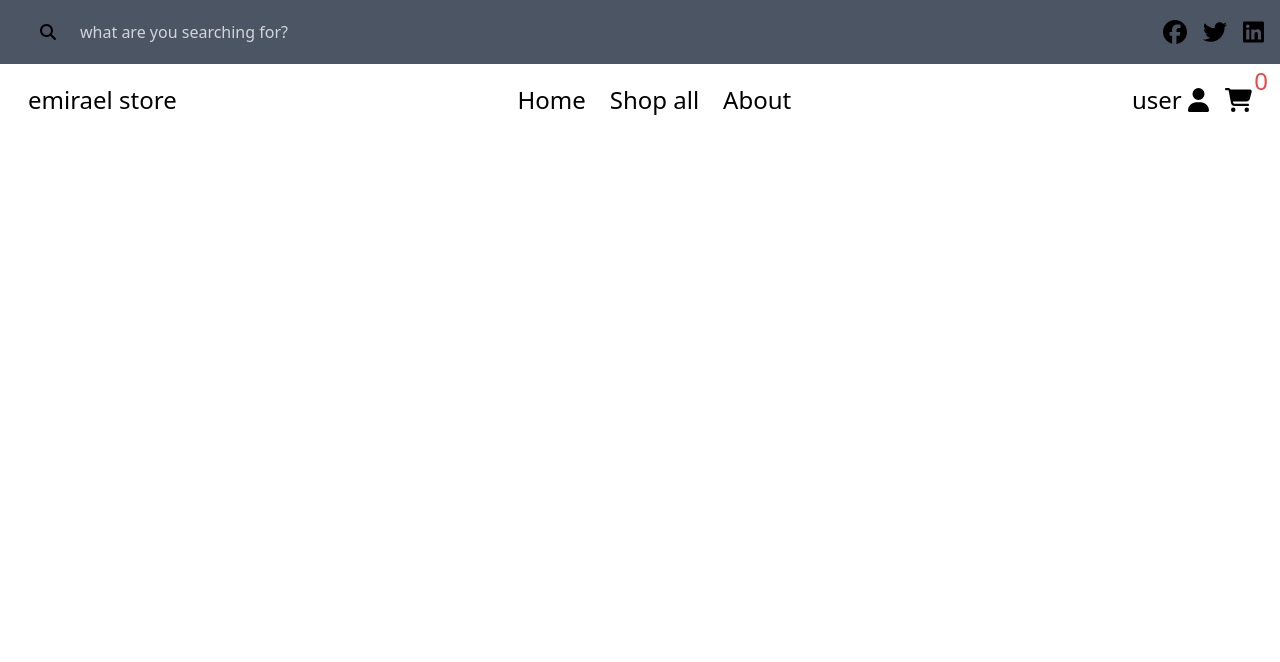
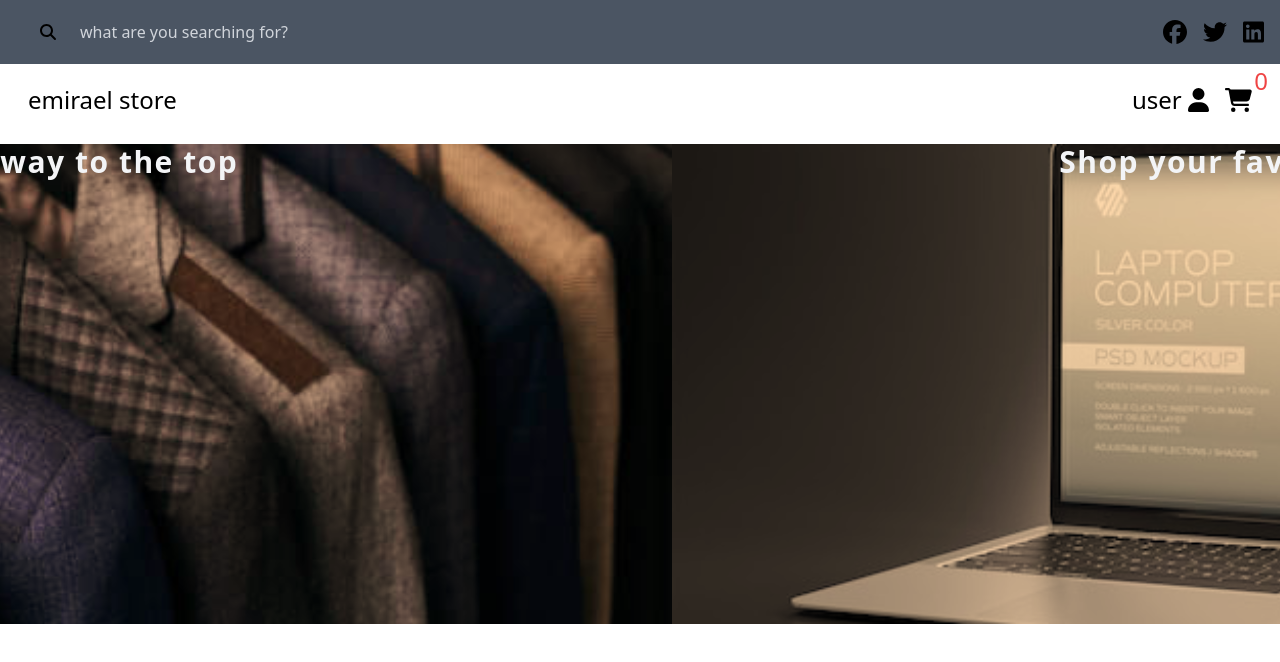
Before and after one commit to Emiraell/ecommerce_web_store, a React (Vite) app: page / in a window 1280 px wide. Shown: the top 662 px of the page. Built offline with nearby package versions, Linux system fonts and the light colour scheme.

Commit message:
add: slider

```diff
--- a/package.json
+++ b/package.json
@@ -27,11 +27,13 @@
     "react-router-dom": "^6.22.3",
     "react-slick": "^0.30.2",
     "redux-persist": "^6.0.0",
+    "slick-carousel": "^1.8.1",
     "yup": "^1.4.0"
   },
   "devDependencies": {
     "@types/react": "^18.2.37",
     "@types/react-dom": "^18.2.15",
+    "@types/react-slick": "^0.23.13",
     "@typescript-eslint/eslint-plugin": "^6.10.0",
     "@typescript-eslint/parser": "^6.10.0",
     "@vitejs/plugin-react": "^4.2.0",
--- a/src/components/Carousel.tsx
+++ /dev/null
@@ -1,28 +0,0 @@
-import cloth from "../assets/carouselImages/men.png";
-import electronics from "../assets/carouselImages/electronics.png";
-import laptop from "../assets/carouselImages/laptop.png";
-
-export default function Carousel() {
-  let settings = {
-    dots: true,
-    infinite: true,
-    speed: 500,
-    slidesToShow: 1,
-    slidesToScroll: 1,
-  };
-  const data = [
-    {
-      image: cloth,
-      description: "",
-    },
-    {
-      image: laptop,
-      description: "",
-    },
-    {
-      image: electronics,
-      description: "",
-    },
-  ];
-  return <div></div>;
-}
--- a/src/components/Navbar.tsx
+++ b/src/components/Navbar.tsx
@@ -14,7 +14,7 @@ export default function Navbar() {
       className={` flex justify-between px-5 md:px-7 py-5 text-lg md:text-2xl`}
     >
       <div className=" md:hidden" onClick={() => setMenuOpened(!menuOpened)}>
-        {menuOpened ? (
+        {!menuOpened ? (
           <FontAwesomeIcon icon={faBars} />
         ) : (
           <FontAwesomeIcon icon={faX} />
@@ -24,7 +24,7 @@ export default function Navbar() {
       <div className="md:static absolute mt-16 md:mt-0 right-7 ">
         <ul
           className={` ${
-            menuOpened ? "hidden" : "flex-col"
+            !menuOpened ? "hidden" : "flex-col"
           } flex md:flex-row md:items-center gap-6`}
         >
           <li>Home</li>
--- /dev/null
+++ b/src/components/slider/Carousel.tsx
@@ -0,0 +1,48 @@
+import "slick-carousel/slick/slick.css";
+import "slick-carousel/slick/slick-theme.css";
+import Slider from "react-slick";
+import styles from "./Slider.module.css";
+
+export default function Carousel() {
+  let settings = {
+    dots: true,
+    infinite: true,
+    speed: 800,
+    slidesToShow: 1,
+    slidesToScroll: 1,
+    autoplay: true,
+    autoplaySpeed: 5000,
+    pauseOnHover: true,
+    cssEase: "linear",
+  };
+  const datas = [
+    {
+      image: styles.imageOne,
+      description: "Style your way to the top",
+    },
+    {
+      image: styles.imageTwo,
+      description: "Shop your favourite accessorie",
+    },
+    {
+      image: styles.imageThree,
+      description: "Fill your basket with home appliances",
+    },
+  ];
+  return (
+    <div>
+      <Slider {...settings} className=" overflow-hidden">
+        {datas.map((data, index) => (
+          <div
+            key={index}
+            className={`h-[45vh] md:h-[50vh] lg:h-[60vh] ${data.image} bg-orange-200 bg-blend-multiply relative bg-no-repeat bg-cover bg-center`}
+          >
+            <p className=" text-gray-100 text-center font-bold tracking-wider text-xl md:text-2xl lg:text-3xl">
+              {data.description}
+            </p>
+          </div>
+        ))}
+      </Slider>
+    </div>
+  );
+}
--- /dev/null
+++ b/src/components/slider/Slider.module.css
@@ -0,0 +1,10 @@
+/* importing background images */
+.imageOne {
+  background-image: url(../../assets/carouselImages/men.png);
+}
+.imageTwo {
+  background-image: url(../../assets/carouselImages/laptop.png);
+}
+.imageThree {
+  background-image: url(../../assets/carouselImages/electronics.png);
+}
--- a/src/pages/Home.tsx
+++ b/src/pages/Home.tsx
@@ -1,3 +1,9 @@
+import Carousel from "../components/slider/Carousel";
+
 export default function Home() {
-  return <div className="text-gray-950 pt-40"></div>;
+  return (
+    <div className=" text-red-400 pt-36">
+      <Carousel />
+    </div>
+  );
 }
```
Also changed, not shown: 1 other file (tests, documents, lock files or other folders).
